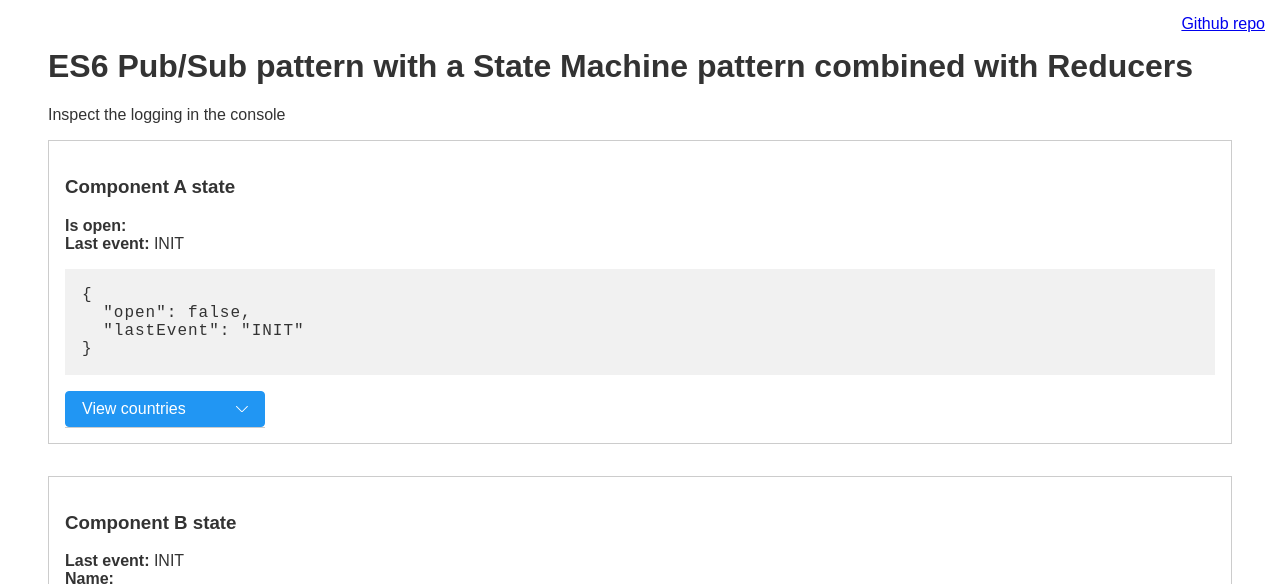
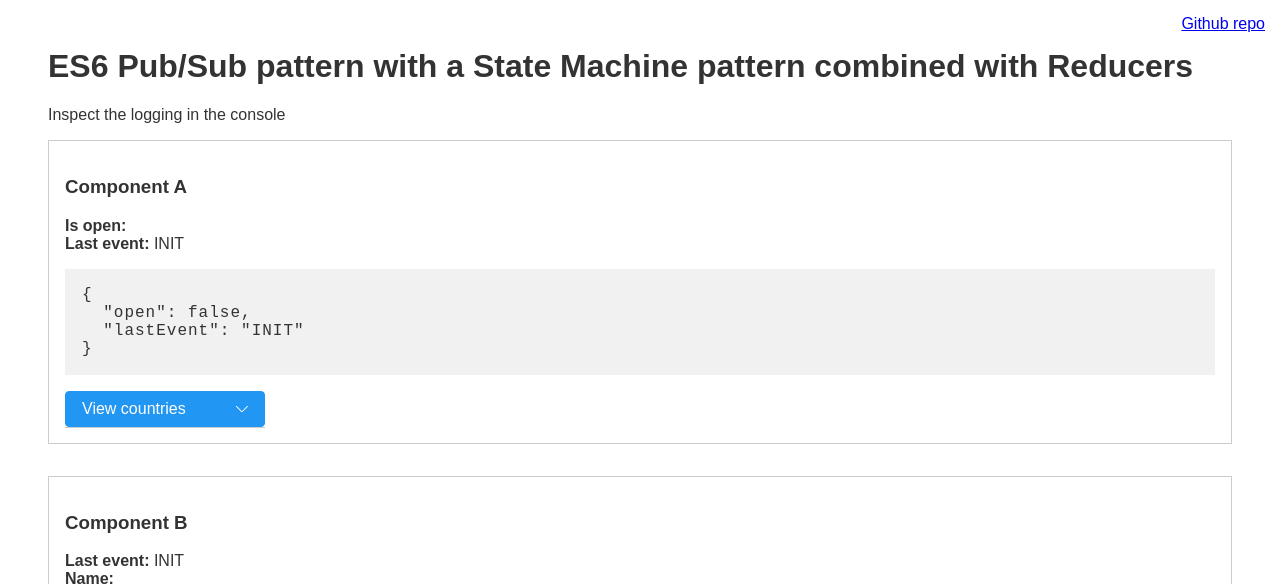
Before and after one commit to benbowes/vandux, a website built with webpack: page dist/index.html in a window 1280 px wide. Shown: the top 584 px of the page. Built offline with nearby package versions, Linux system fonts and the light colour scheme.

Commit message:
Test deploy to gh-pages

```diff
--- a/dist/index.html
+++ b/dist/index.html
@@ -15,7 +15,7 @@
     <p>Inspect the logging in the console</p>
 
     <div class="wrapper" data-id="componentA">
-      <h3>Component A state</h3>
+      <h3>Component A</h3>
       <p>
         <b>Is open: </b><span data-id="is-open"></span><br />
         <b>Last event: </b><span data-id="last-event"></span><br />
@@ -39,7 +39,7 @@
     </div>
 
     <div class="wrapper" data-id="componentB">
-      <h3>Component B state</h3>
+      <h3>Component B</h3>
       <p>
         <b>Last event: </b><span data-id="last-event"></span><br />
         <b>Name: </b><span data-id="name"></span><br/>
```
Also changed, not shown: .travis.yml, 1 other file.
